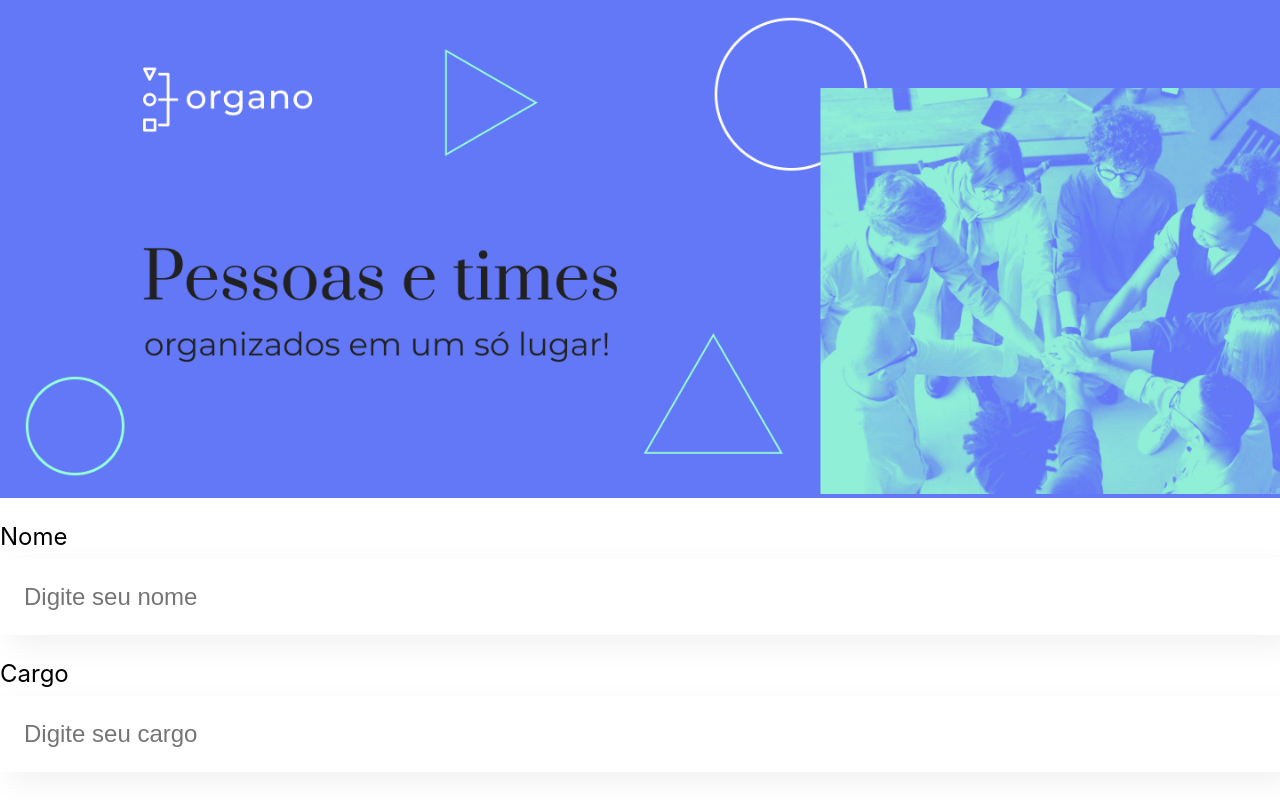
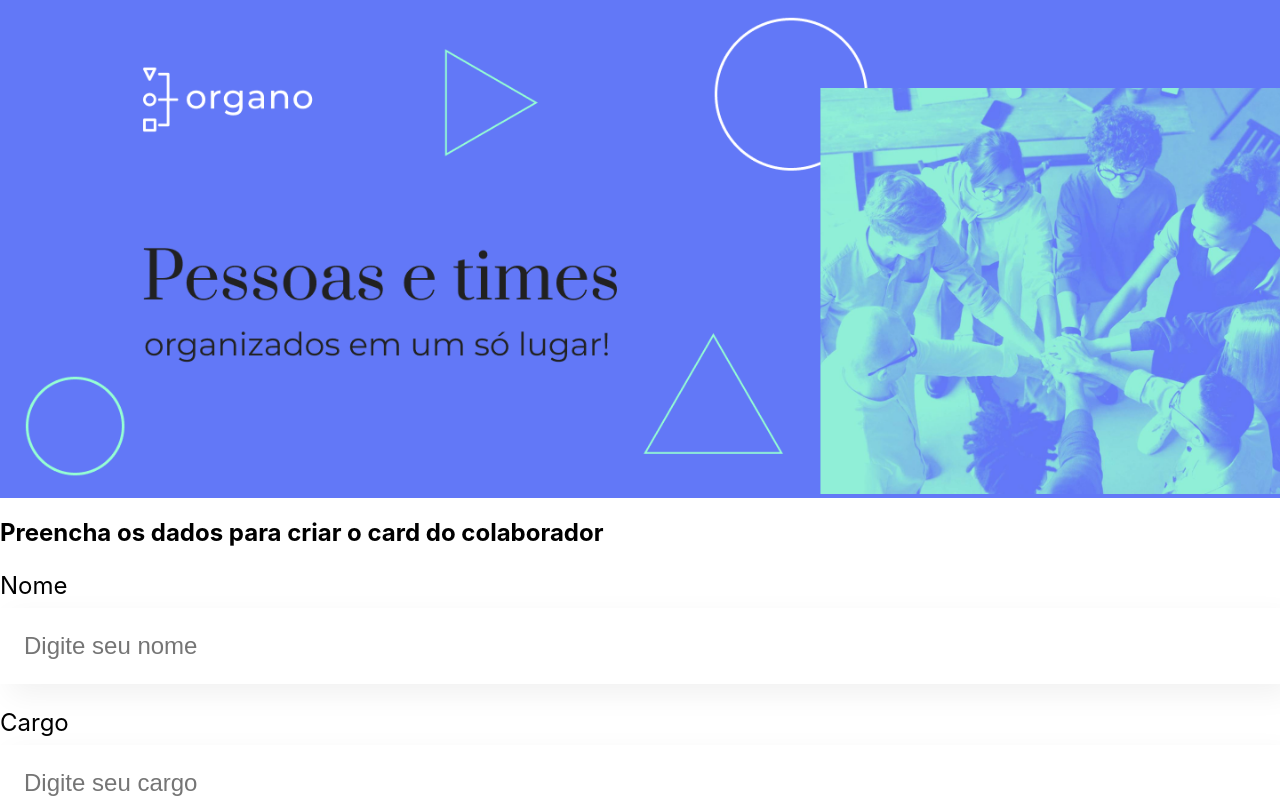
Before and after one commit to diego-tavares/organo, a React (Create React App) app: page / in a window 1280 px wide. Shown: the top 799 px of the page. Built offline with nearby package versions, Linux system fonts and the light colour scheme.

Commit message:
aula 01-08

```diff
--- a/src/componentes/formulario/index.js
+++ b/src/componentes/formulario/index.js
@@ -5,7 +5,7 @@ const Formulario = () => {
     return (
         <section>
             <form>
-                <h2></h2>
+                <h2>Preencha os dados para criar  o card do colaborador</h2>
                  <CampoTexto label="Nome" placeholder='Digite seu nome'/>
                  <CampoTexto label="Cargo" placeholder='Digite seu cargo'/>
                  <CampoTexto label="Imagem" placeholder='Digite o endereço da imagem'/>
```
